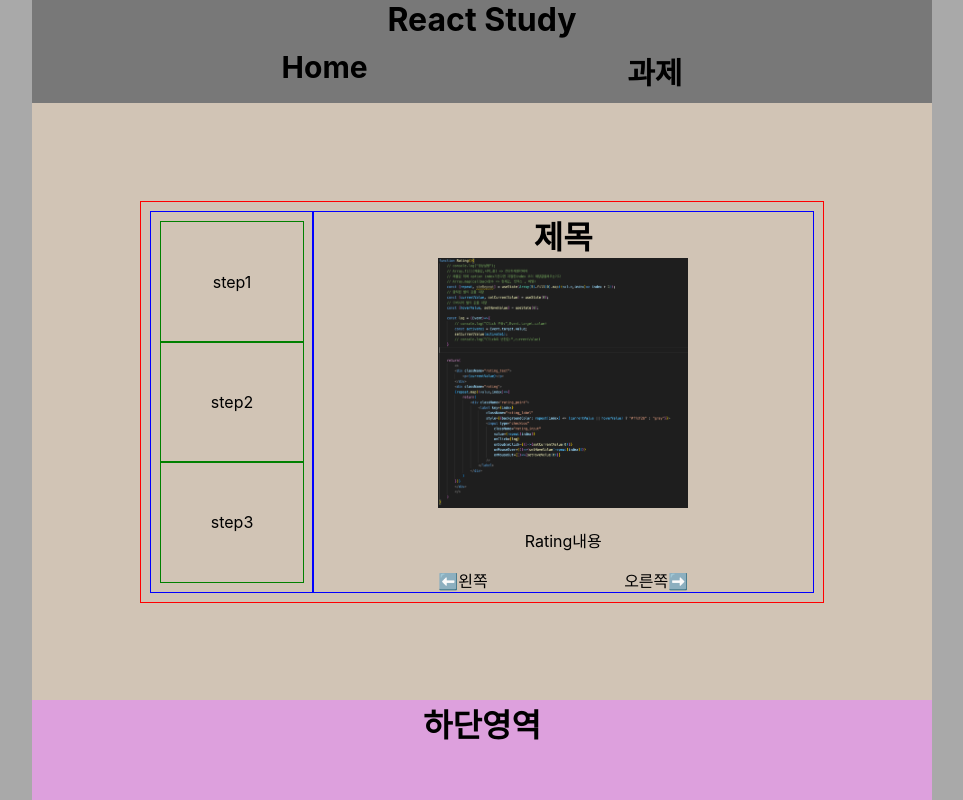
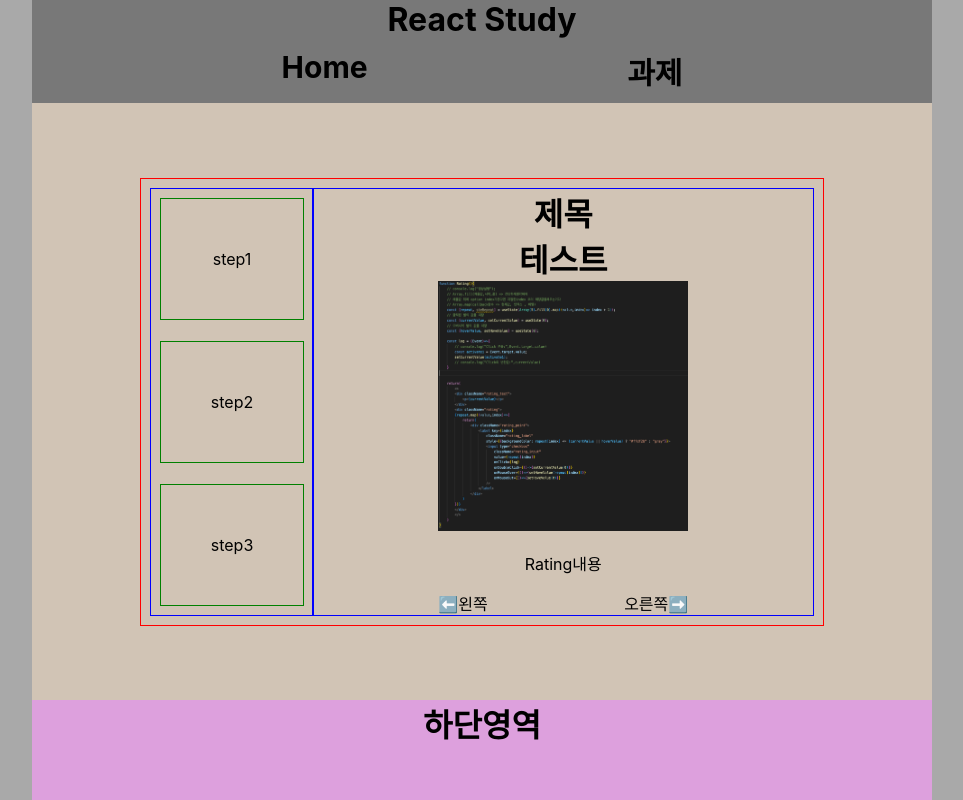
Before and after one commit to limdumb/React-Study, a React (Create React App) app: page /Tap in a window 1280 px wide. Both pictures are taken after a click on the element "step1". Shown: the whole page, without its empty margins (158-1121 px from the left). Built offline with nearby package versions, Linux system fonts and the light colour scheme.

Commit message:
[Feat] 새로운 Rating 컴포넌트생성

```diff
--- /dev/null
+++ b/src/component/nav_Button/NewRating.jsx
@@ -0,0 +1,11 @@
+
+
+function NewRating(){
+
+    return(
+        <h1>테스트</h1>
+    )
+
+}
+
+export default NewRating;
--- a/src/component/nav_Button/Step1.jsx
+++ b/src/component/nav_Button/Step1.jsx
@@ -1,4 +1,5 @@
 import React from "react";
+import NewRating from "./NewRating"
 import styled from "styled-components";
 
 const Tapimg =styled.img`
@@ -11,6 +12,7 @@ function Step1(){
     return(
         <div className="step1">
             <h1>제목</h1>
+            <NewRating/>
             <Tapimg src={`${process.env.PUBLIC_URL}/photo/test1.jpg`} alt="imgs"/>
             <p>Rating내용</p>
             <ul className="step1_dot_btns">
```
